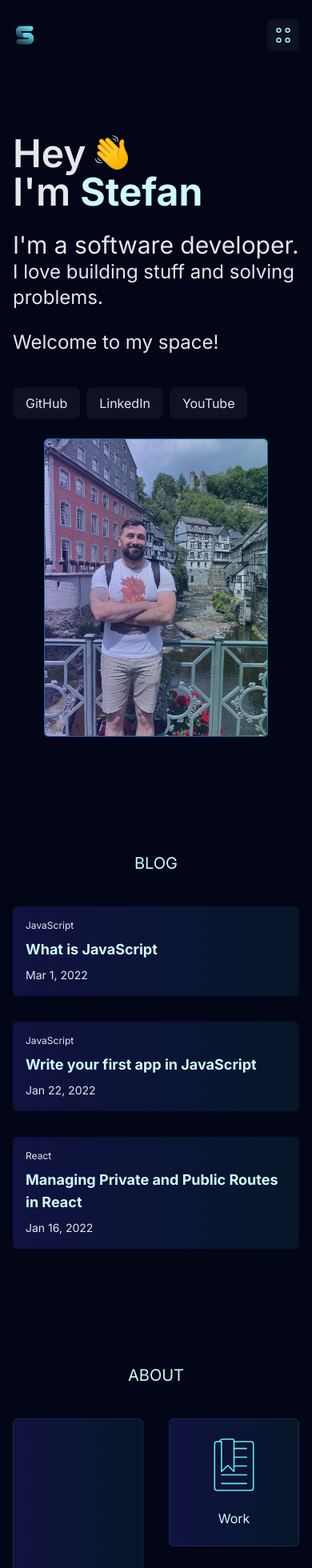
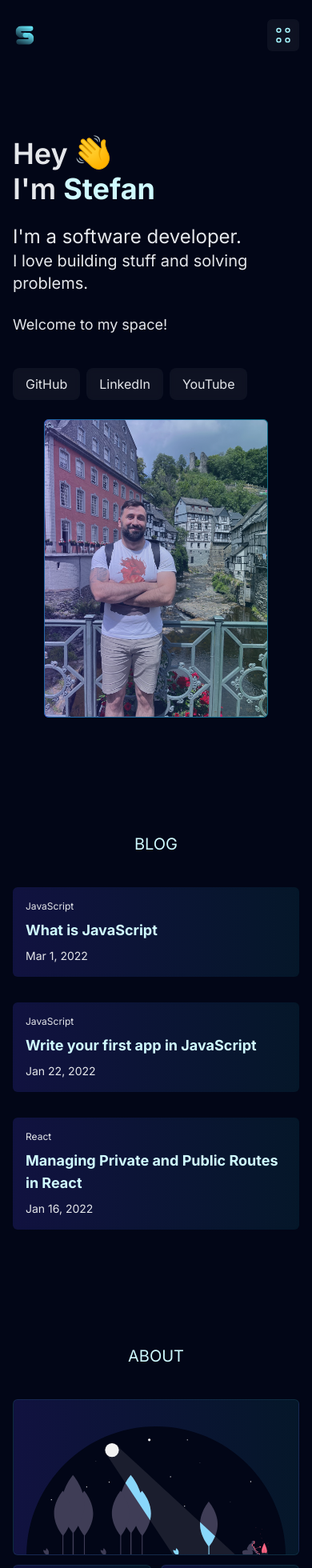
Before and after one commit to stefandjikic/personal-website, a Next.js app: page / in a window 390 px wide. Shown: the top 1960 px of the page at 80% size. Built offline with nearby package versions, Linux system fonts and the light colour scheme.

Commit message:
Update styling in AboutSection, HeroComponent, ToolboxCard, and YouTubeCard

```diff
--- a/app/_components/home/AboutSection.tsx
+++ b/app/_components/home/AboutSection.tsx
@@ -10,8 +10,8 @@ const AboutSection = () => {
       <h3 className="text-xl uppercase text-cyan-100 text-center mb-10">
         About
       </h3>
-      <div className="grid grid-cols-2 gap-8">
-        <div className="row-span-2">
+      <div className="grid grid-cols-2 sm:grid-cols-2 gap-3 sm:gap-4 md:gap-8">
+        <div className="row-span-2 col-span-2 sm:col-span-1">
           <AboutCard />
         </div>
         <WorkCard />
--- a/app/_components/home/HeroComponent.tsx
+++ b/app/_components/home/HeroComponent.tsx
@@ -15,17 +15,17 @@ const HeroComponent = () => {
       <div>
         <GradientComponent />
         <div className="flex gap-2 items-center">
-          <h2 className="text-5xl font-semibold">Hey</h2>
+          <h2 className="text-4xl sm:text-5xl font-semibold">Hey</h2>
           <Image src={hiIcon} alt="Hi" width={48} height={48} />
         </div>
-        <h2 className="text-5xl font-semibold mb-2">
+        <h2 className="text-4xl sm:text-5xl font-semibold mb-2">
           I&apos;m <span className={` text-cyan-100 font-bold`}>Stefan</span>
         </h2>
-        <p className="mt-6 text-3xl ">I&apos;m a software developer.</p>
-        <p className="mb-2 text-2xl">
+        <p className="mt-6 text-2xl sm:text-3xl ">I&apos;m a software developer.</p>
+        <p className="mb-2 text-xl sm:text-2xl">
           I love building stuff and solving problems.
         </p>
-        <p className="mt-6 text-2xl my-4 mb-10">Welcome to my space!</p>
+        <p className="mt-6 text-lg sm:text-2xl my-4 mb-10">Welcome to my space!</p>
         <SocialButtons />
       </div>
       <div className="backdrop-blur-sm bg-white/5 rounded-md relative ">
--- a/app/_components/home/about/ToolboxCard.tsx
+++ b/app/_components/home/about/ToolboxCard.tsx
@@ -11,7 +11,7 @@ const ToolboxCard = () => {
       <h3 className="text-cyan-100 translate-y-0 group-hover:-translate-y-1 transition duration-300">
         Toolbox
       </h3>
-      <p className=" absolute top-2 right-2 text-[10px] text-cyan-300/70 p-2 rounded-md border border-cyan-300/20 -translate-y-12 group-hover:translate-y-0 transition duration-300 ">
+      <p className="absolute top-14 sm:top-2 right-1 sm:right-2 text-[8px] sm:text-[10px] text-cyan-300/70 p-1 sm:p-2 rounded-md border border-cyan-300/20 -translate-y-12 group-hover:translate-y-0 transition duration-300 ">
         Comming soon!
       </p>
     </div>
--- a/app/_components/home/about/YouTubeCard.tsx
+++ b/app/_components/home/about/YouTubeCard.tsx
@@ -9,7 +9,7 @@ const YouTubeCard = () => {
       target="_blank"
       rel="noopener noreferrer"
     >
-      <div className="flex gap-6 items-center h-40 rounded-md backdrop-blur-sm p-4 bg-gradient-to-r from-indigo-600/20 to-cyan-800/20 hover:bg-gradient-to-l group border border-cyan-300/10 hover:border-cyan-300/20 transition duration-200">
+      <div className="flex gap-6 items-center h-auto sm:h-40 rounded-md backdrop-blur-sm p-4 bg-gradient-to-r from-indigo-600/20 to-cyan-800/20 hover:bg-gradient-to-l group border border-cyan-300/10 hover:border-cyan-300/20 transition duration-200">
         <Image
           src={ce}
           alt="YouTube"
@@ -20,7 +20,7 @@ const YouTubeCard = () => {
         <div>
           <h3 className="mb-2 text-cyan-100 text-lg">Follow me on YouTube</h3>
 
-          <p className=" text-cyan-100/70 font-light">
+          <p className=" text-cyan-100/70 font-light text-sm sm:text-base">
             A place where I share my knowledge with the world through videos and
             tutorials about web development and programming.
           </p>
```
